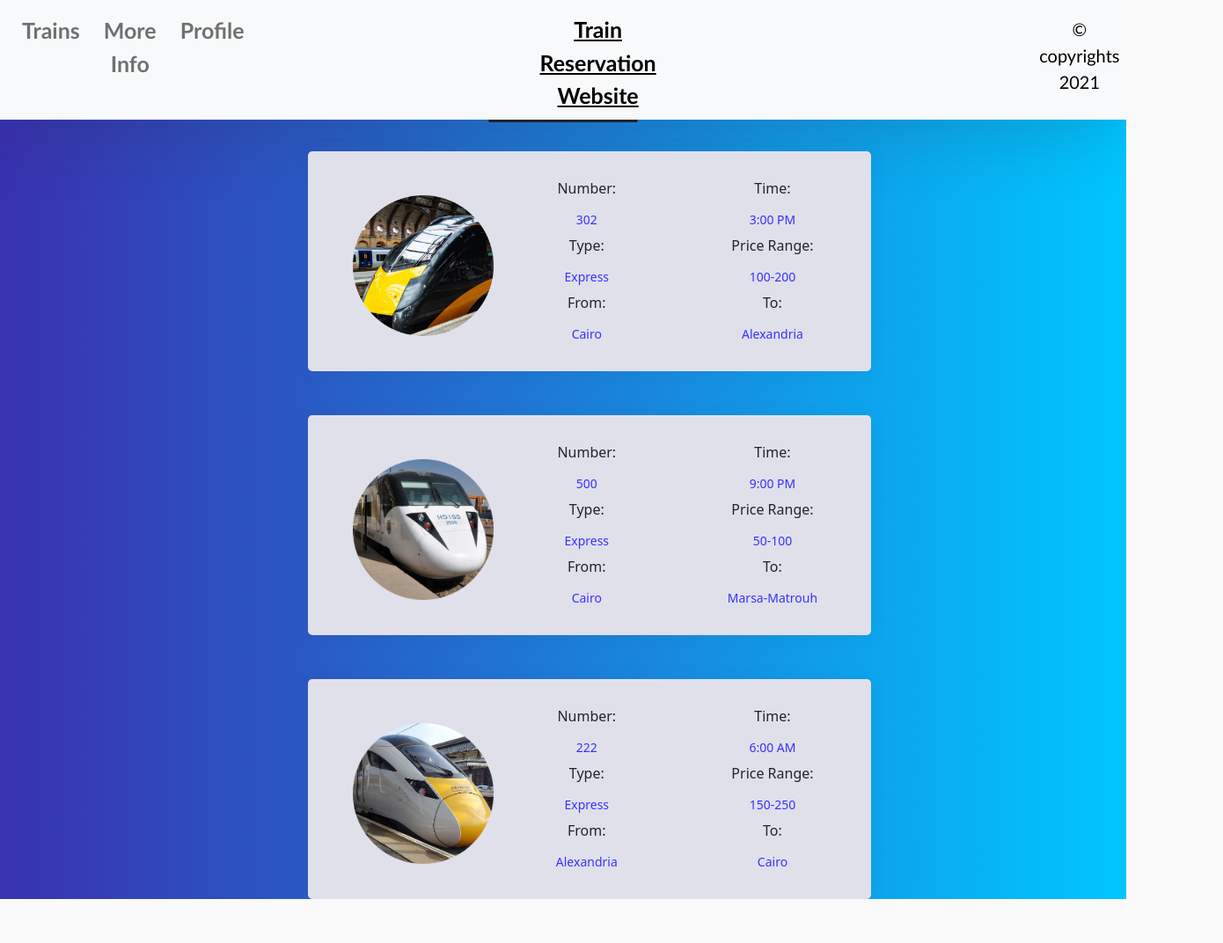
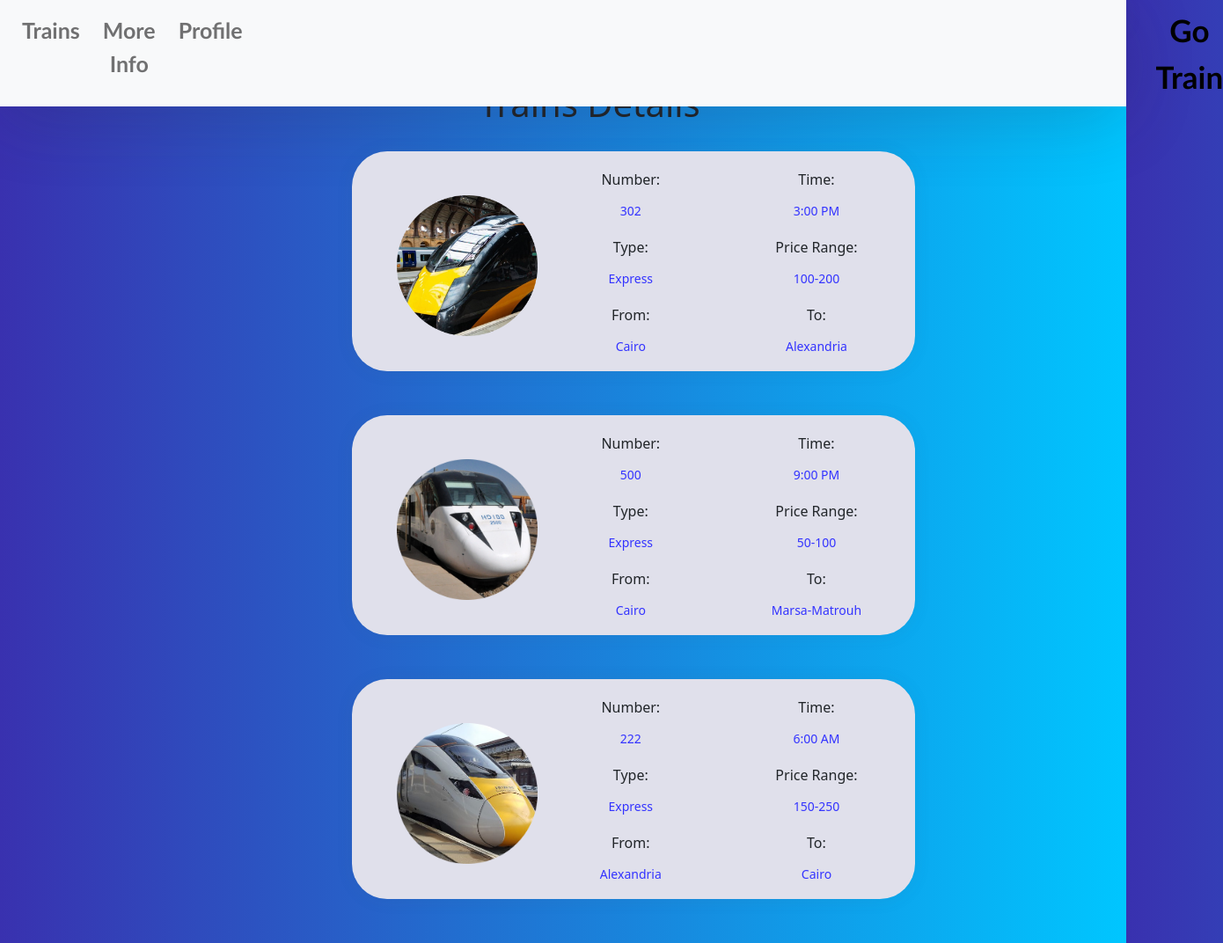
Before and after one commit to Nouran-saad/front-end-app, a React (Create React App) app: page /moreInfo in a window 1280 px wide. Shown: the whole page at 88% size, 1390 px wide, since content can reach past the window. Before the commit the page ends 1022 px from the top, so only its background shows below. Built offline with nearby package versions, Linux system fonts and the light colour scheme.

Commit message:
Design updated

```diff
--- a/src/components/CreateAccount.js
+++ b/src/components/CreateAccount.js
@@ -15,8 +15,8 @@ function CreateAccount() {
   return (
     <div>
       <form style={{marginLeft:'480px'}}>
-        <Card style={{backgroundColor:'#e0e0eb',marginTop:'30px', width:'50%', paddingRight:'100px', paddingLeft:'100px',paddingBottom:'50px',marginBottom:'20px'}}>
-          <h2 style={{marginTop:'30px',marginBottom:'30px',textDecoration:'underline'}}>Register</h2>
+        <Card style={{borderRadius:'40px',backgroundColor:'#e0e0eb',marginTop:'30px', width:'50%', paddingRight:'100px', paddingLeft:'100px',paddingBottom:'50px',marginBottom:'20px'}}>
+          <h2 style={{marginTop:'30px',marginBottom:'30px',textDecoration:'underline',marginLeft:'10px'}}>Register</h2>
 
           <div className="form-group">
             <label>First name</label>
--- a/src/components/Login.js
+++ b/src/components/Login.js
@@ -16,7 +16,7 @@ function Login() {
   return (
     <div style={{marginTop:'0px', padding:'0px'}}>
       <form style={{marginLeft:'480px'}}>
-      <Card style={{backgroundColor:'#e0e0eb',marginTop:'80px', width:'50%', paddingRight:'100px', paddingLeft:'100px',paddingBottom:'100px'}}>
+      <Card style={{borderRadius:'40px',backgroundColor:'#e0e0eb',marginTop:'80px', width:'50%', paddingRight:'100px', paddingLeft:'100px',paddingBottom:'100px'}}>
         <h2 style={{marginTop:'30px',marginBottom:'30px',textDecoration:'underline'}}>Log in</h2>
 
         <div className="form-group">
--- a/src/components/MoreInfo.js
+++ b/src/components/MoreInfo.js
@@ -7,19 +7,20 @@ import logo2 from "./rounded3.png";
 
 function MoreInfo() {
   return (
-    <div>
+    <div style={{paddingBottom:'20px'}}>
       <MyNav />
-      <h1 style={{marginTop:'60px',textDecoration:'underline'}}>All Trains</h1>
+      <h1 style={{marginTop:'60px',marginLeft:'60px'}}>Trains Details</h1>
       <Card
         style={{
           backgroundColor: "#e0e0eb",
           marginTop: "30px",
           width: "50%",
           height: "250px",
-          marginLeft: "350px",
+          marginLeft: "400px",
           display: "flex",
           flexWrap: "wrap",
           flexDirection: "row",
+          borderRadius:'40px'
         }}
       >
         <div style={{ width: "33%" }}>
@@ -30,21 +31,21 @@ function MoreInfo() {
             style={{ width: "160px", marginLeft: "50px" , marginTop: '50px'}}
           />
         </div>
-        <div style={{ width: "33%", marginTop:'30px' }}>
+        <div style={{ width: "33%", marginTop:'20px' }}>
           <p>Number:</p>
-          <h6 style={{ color: "#3333ff" }}>302</h6>
+          <h6 style={{ color: "#3333ff",marginBottom:'20px' }}>302</h6>
           <p>Type:</p>
-          <h6 style={{ color: "#3333ff" }}>Express</h6>
+          <h6 style={{ color: "#3333ff",marginBottom:'20px' }}>Express</h6>
           <p>From:</p>
           <h6 style={{ color: "#3333ff" }}>Cairo</h6>
         </div>
-        <div style={{ width: "33%", marginTop:'30px' }}>
+        <div style={{ width: "33%", marginTop:'20px' }}>
           <p>Time:</p>
-          <h6 style={{ color: "#3333ff" }}>3:00 PM</h6>
+          <h6 style={{ color: "#3333ff" ,marginBottom:'20px'}}>3:00 PM</h6>
           <p>Price Range:</p>
-          <h6 style={{ color: "#3333ff" }}>100-200</h6>
+          <h6 style={{ color: "#3333ff",marginBottom:'20px' }}>100-200</h6>
           <p>To:</p>
-          <h6 style={{ color: "#3333ff" }}>Alexandria</h6>
+          <h6 style={{ color: "#3333ff"}}>Alexandria</h6>
         </div>
       </Card>
       <Card
@@ -53,10 +54,11 @@ function MoreInfo() {
           marginTop: "50px",
           width: "50%",
           height: "250px",
-          marginLeft: "350px",
+          marginLeft: "400px",
           display: "flex",
           flexWrap: "wrap",
           flexDirection: "row",
+          borderRadius:'40px'
         }}
       >
         <div style={{ width: "33%" }}>
@@ -67,19 +69,19 @@ function MoreInfo() {
             style={{ width: "160px", marginLeft: "50px" , marginTop: '50px' }}
           />
         </div>
-        <div style={{ width: "33%", marginTop:'30px' }}>
+        <div style={{ width: "33%", marginTop:'20px' }}>
           <p>Number:</p>
-          <h6 style={{ color: "#3333ff" }}>500</h6>
+          <h6 style={{ color: "#3333ff", marginBottom:'20px' }}>500</h6>
           <p>Type:</p>
-          <h6 style={{ color: "#3333ff" }}>Express</h6>
+          <h6 style={{ color: "#3333ff", marginBottom:'20px' }}>Express</h6>
           <p>From:</p>
           <h6 style={{ color: "#3333ff" }}>Cairo</h6>
         </div>
-        <div style={{ width: "33%" , marginTop:'30px'}}>
+        <div style={{ width: "33%" , marginTop:'20px'}}>
           <p>Time:</p>
-          <h6 style={{ color: "#3333ff" }}>9:00 PM</h6>
+          <h6 style={{ color: "#3333ff" , marginBottom:'20px'}}>9:00 PM</h6>
           <p>Price Range:</p>
-          <h6 style={{ color: "#3333ff" }}>50-100</h6>
+          <h6 style={{ color: "#3333ff" , marginBottom:'20px'}}>50-100</h6>
           <p>To:</p>
           <h6 style={{ color: "#3333ff" }}>Marsa-Matrouh</h6>
         </div>
@@ -90,10 +92,11 @@ function MoreInfo() {
           marginTop: "50px",
           width: "50%",
           height: "250px",
-          marginLeft: "350px",
+          marginLeft: "400px",
           display: "flex",
           flexWrap: "wrap",
-          flexDirection: "row"
+          flexDirection: "row",
+          borderRadius:'40px'
         }}
       >
         <div style={{ width: "33%" }}>
@@ -104,19 +107,19 @@ function MoreInfo() {
             style={{ width: "160px",  marginLeft: "50px" , marginTop: '50px' }}
           />
         </div>
-        <div style={{ width: "33%" , marginTop:'30px'}}>
+        <div style={{ width: "33%" , marginTop:'20px'}}>
           <p>Number:</p>
-          <h6 style={{ color: "#3333ff" }}>222</h6>
+          <h6 style={{ color: "#3333ff", marginBottom:'20px' }}>222</h6>
           <p>Type:</p>
-          <h6 style={{ color: "#3333ff" }}>Express</h6>
+          <h6 style={{ color: "#3333ff", marginBottom:'20px' }}>Express</h6>
           <p>From:</p>
           <h6 style={{ color: "#3333ff" }}>Alexandria</h6>
         </div>
-        <div style={{ width: "33%", marginTop:'30px' }}>
+        <div style={{ width: "33%", marginTop:'20px' }}>
           <p>Time:</p>
-          <h6 style={{ color: "#3333ff" }}>6:00 AM</h6>
+          <h6 style={{ color: "#3333ff", marginBottom:'20px' }}>6:00 AM</h6>
           <p>Price Range:</p>
-          <h6 style={{ color: "#3333ff" }}>150-250</h6>
+          <h6 style={{ color: "#3333ff", marginBottom:'20px' }}>150-250</h6>
           <p>To:</p>
           <h6 style={{ color: "#3333ff" }}>Cairo</h6>
         </div>
--- a/src/components/MyNav.js
+++ b/src/components/MyNav.js
@@ -23,12 +23,10 @@ function myNav() {
                   Profile
                 </a>
               </li>
-              <li class="nav-item" style={{textDecoration:'underline',marginLeft:'300px', fontSize:'25px',fontFamily:'Trebuchet MS',fontWeight:'bold',color:'black',paddingTop:'7px'}}>
-                Train Reservation Website
+              <li class="nav-item" style={{marginLeft:'1030px', fontSize:'35px',fontFamily:'Trebuchet MS',fontWeight:'bold',color:'black'}}>
+                Go Train
               </li>
-              <li class="nav-item" style={{marginLeft:'400px', fontSize:'20px',fontFamily:'Trebuchet MS',color:'black',paddingTop:'10px'}}>
-                &copy; copyrights 2021
-              </li>
+
             </ul>
           </div>
         </nav>
--- a/src/components/Payment.js
+++ b/src/components/Payment.js
@@ -18,10 +18,11 @@ history.push(path);
       <div class="row justify-content-center">
         <div class="col-12 col-lg-11">
           <div class="card card0 rounded-0">
-            <div class="row">
+            <div class="row"  >
               <div class="col-md-5 d-md-block d-none p-0 box">
                 <div class="card rounded-0 border-0 card1" id="bill">
                   <h3 id="heading1">Payment Summary</h3>
+
                   <div class="row">
                     <div class="col-lg-7 col-8 mt-4 line pl-4">
                       <h2 class="bill-head">Trip 1</h2>{" "}
@@ -56,7 +57,7 @@ history.push(path);
                   </div>
                 </div>
               </div>
-              <div class="col-md-7 col-sm-12 p-0 box">
+              <div class="col-md-7 col-sm-12 p-0 box" >
                 <div class="card rounded-0 border-0 card2" id="paypage" style={{backgroundColor:'#e0e0eb'}}>
                   <div class="form-card">
                     <h2 id="heading2" class="text-danger">
--- a/src/components/Profile.js
+++ b/src/components/Profile.js
@@ -27,12 +27,10 @@ function Profile() {
                   Profile
                 </a>
               </li>
-              <li class="nav-item" style={{textDecoration:'underline',marginLeft:'300px', fontSize:'25px',fontFamily:'Trebuchet MS',fontWeight:'bold',color:'black',paddingTop:'7px'}}>
-                Train Reservation Website
+              <li class="nav-item" style={{marginLeft:'1030px', fontSize:'35px',fontFamily:'Trebuchet MS',fontWeight:'bold',color:'black'}}>
+                Go Train
               </li>
-              <li class="nav-item" style={{marginLeft:'400px', fontSize:'20px',fontFamily:'Trebuchet MS',color:'black',paddingTop:'10px'}}>
-                &copy; copyrights 2021
-              </li>
+
             </ul>
           </div>
         </nav>
@@ -45,9 +43,9 @@ function Profile() {
       />
       <script src="//maxcdn.bootstrapcdn.com/bootstrap/4.1.1/js/bootstrap.min.js"></script>
       <script src="//cdnjs.cloudflare.com/ajax/libs/jquery/3.2.1/jquery.min.js"></script>
-      <div class="container emp-profile" style={{width: '800px',backgroundColor:'#e0e0eb'}}>
+      <div class="container emp-profile" style={{borderRadius:'40px',width: '800px',backgroundColor:'#e0e0eb'}}>
         <form method="post" style={{textAlign:'center', marginLeft:'70px'}}>
-          <h1 style={{marginBottom:'20px', textDecoration:'underline'}}>Your Profile</h1>
+          <h1 style={{marginBottom:'30px', textDecoration:'underline',marginRight:'55px'}}>Your Profile</h1>
           <div class="row">
             <div class="col-md-4" style={{marginRight: '70px'}}  >
 
@@ -104,7 +102,7 @@ function Profile() {
                   </div>
                   <div class="row">
                     <div class="col-md-6">
-                      <label style={{marginRight:'50px',}}>Email</label>
+                      <label style={{marginRight:'69px',}}>Email</label>
                     </div>
                     <div class="col-md-6" >
                       <p style={{marginRight:'180px',marginLeft:'100px'}}>saad@gmail.com</p>
@@ -112,7 +110,7 @@ function Profile() {
                   </div>
                   <div class="row">
                     <div class="col-md-6">
-                      <label style={{marginRight:'80px',marginLeft:'35px'}}>Phone No.</label>
+                      <label style={{marginRight:'80px',marginLeft:'48px'}}>Phone No.</label>
                     </div>
                     <div class="col-md-6">
                       <p style={{marginRight:'180px',marginLeft:'120px'}}>0122948585</p>
--- a/src/components/Ticket.js
+++ b/src/components/Ticket.js
@@ -16,7 +16,7 @@ function Ticket() {
       <div class="padding">
         <div class="row container d-flex justify-content-center">
           <div class="col-xl-6 col-md-12">
-            <div class="card user-card-full">
+            <div class="card user-card-full" style={{borderRadius:'40px'}}>
               <div class="row m-l-0 m-r-0">
                 <div class="col-sm-4 bg-c-lite-green user-profile">
                   <div class="card-block text-center text-white">
--- a/src/components/Trains.js
+++ b/src/components/Trains.js
@@ -1,6 +1,5 @@
 import React from "react";
 import { Card,DropdownButton,Dropdown } from "react-bootstrap";
-import './trains.css'
 import DatePicker from "react-datepicker";
 import { useState } from "react";
 import { useHistory } from "react-router-dom";
@@ -25,7 +24,7 @@ function Trains() {
 
       <div style={{opacity:'0.8',padding:'50px',height: '660px',textAlign:'left',backgroundSize: 'cover',backgroundImage:'url("https://images.pexels.com/photos/159148/regional-train-rail-cars-platform-deutsche-bahn-159148.jpeg?auto=compress&cs=tinysrgb&dpr=3&h=750&w=1260")',backgroundRepeat: 'no-repeat'}}>
 
-        <Card class="card-product" style={{backgroundColor: "#e0e0eb", opacity:1 ,marginLeft:'50px',marginBottom:'30px', marginTop:'10px', width:'500px', paddingRight:'50px', paddingLeft:'80px',paddingBottom:'20px'}}>
+        <Card style={{boxShadow:'0 8px 25px 0 rgba(0,0,0,0.9), 0 6px 20px 0 rgba(0,0,0,0.9)',borderRadius:'40px',backgroundColor: "#e0e0eb", opacity:1 ,marginLeft:'50px',marginBottom:'30px', marginTop:'10px', width:'500px', paddingRight:'50px', paddingLeft:'80px',paddingBottom:'20px'}}>
           <h1 style={{textAlign:'center', marginTop: '10px',marginBottom: '20px',textDecoration:'underline'}}>Book Now!</h1>
           <div style={{display:'flex', flexWrap:'wrap'}}>
             <input type="radio" value="Male" name="gender" /> One Way Ticket
--- a/src/components/trains.css
+++ /dev/null
@@ -1,4 +0,0 @@
-.card-product {
-    box-shadow: 0 8px 25px 0 rgba(0,0,0,0.9), 0 6px 20px 0 rgba(0,0,0,0.19);
-    transition: all .55s ease-in-out;
-}
```
